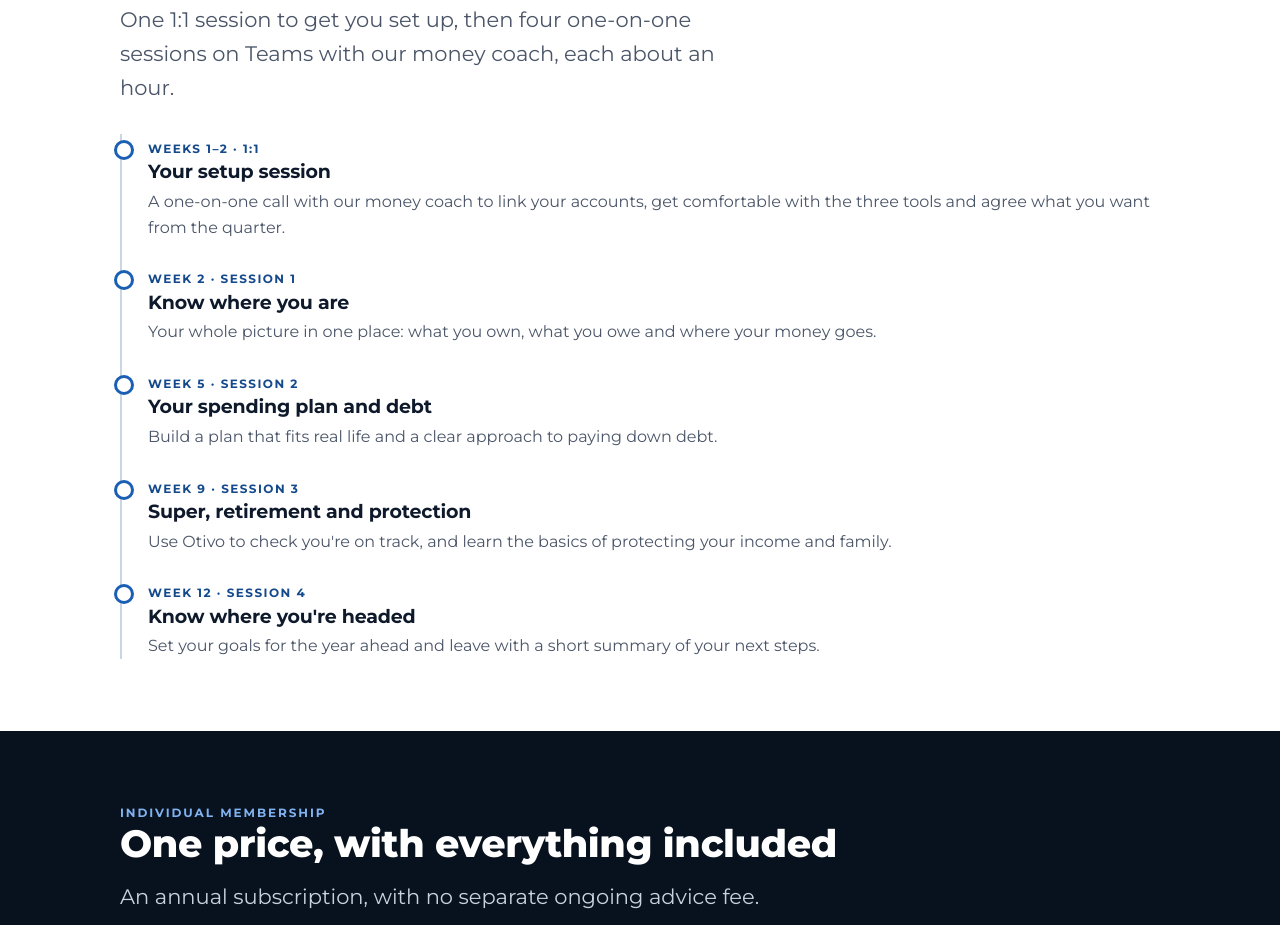
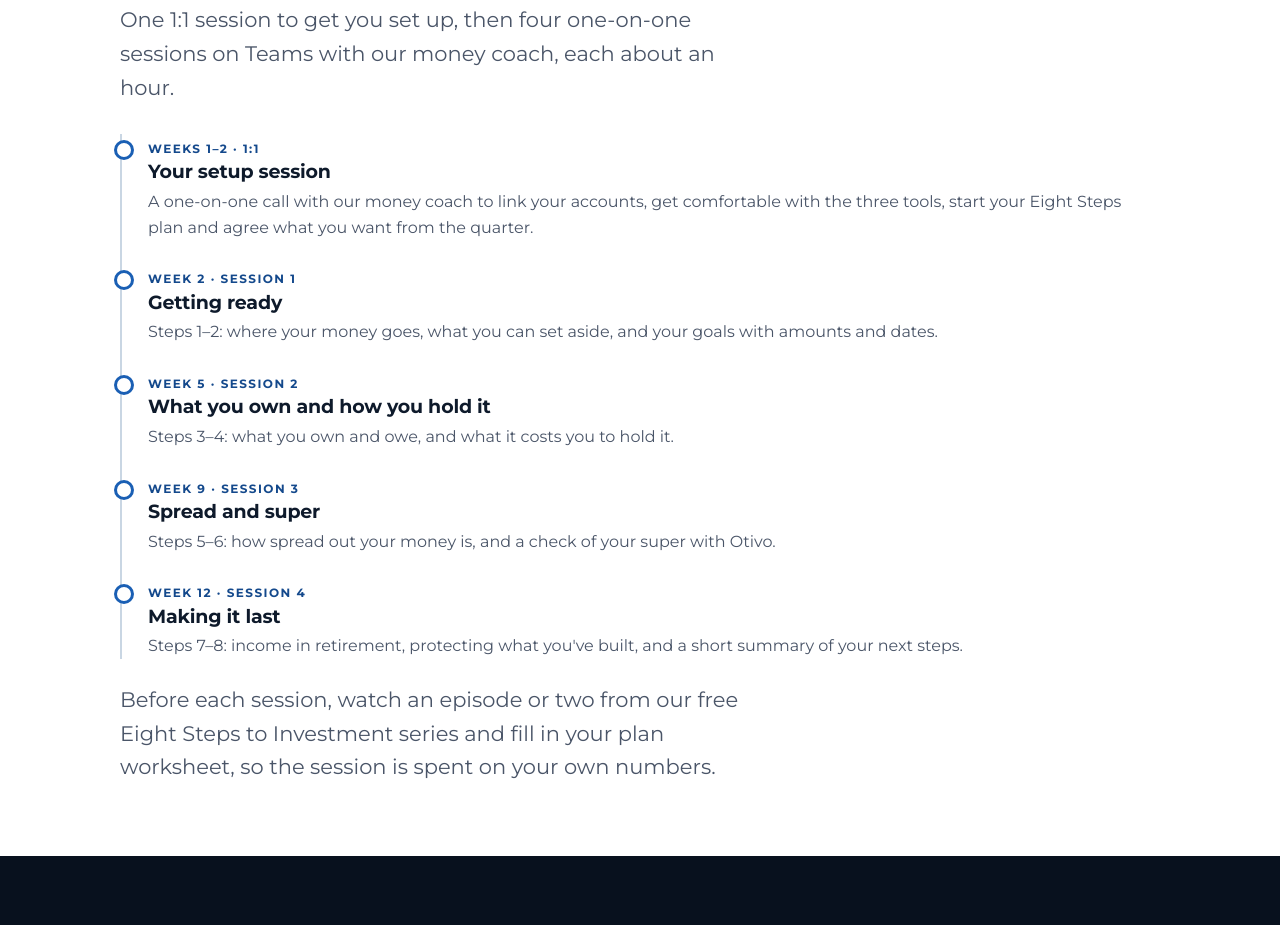
Before and after one commit to cnrdfrncs-droid/wealth-compass, a plain HTML site: page individual/index.html in a window 1280 px wide. Shown: the part 2045-2970 px from the top of the page. Drawn offline with Linux system fonts and the light colour scheme.

Commit message:
Session topics now follow the Eight Steps series
One-on-one sessions cover Steps 1-2, 3-4, 5-6 and 7-8, with episodes as pre-work.

```diff
--- a/individual/index.html
+++ b/individual/index.html
@@ -192,12 +192,13 @@ footer p+p{margin-top:12px}
     <h2>One quarter, one clear rhythm</h2>
     <p class="lead">One 1:1 session to get you set up, then four one-on-one sessions on Teams with our money coach, each about an hour.</p>
     <ul class="journey">
-      <li><span class="m">Weeks 1–2 · 1:1</span><h3>Your setup session</h3><p>A one-on-one call with our money coach to link your accounts, get comfortable with the three tools and agree what you want from the quarter.</p></li>
-      <li><span class="m">Week 2 · Session 1</span><h3>Know where you are</h3><p>Your whole picture in one place: what you own, what you owe and where your money goes.</p></li>
-      <li><span class="m">Week 5 · Session 2</span><h3>Your spending plan and debt</h3><p>Build a plan that fits real life and a clear approach to paying down debt.</p></li>
-      <li><span class="m">Week 9 · Session 3</span><h3>Super, retirement and protection</h3><p>Use Otivo to check you're on track, and learn the basics of protecting your income and family.</p></li>
-      <li><span class="m">Week 12 · Session 4</span><h3>Know where you're headed</h3><p>Set your goals for the year ahead and leave with a short summary of your next steps.</p></li>
+      <li><span class="m">Weeks 1–2 · 1:1</span><h3>Your setup session</h3><p>A one-on-one call with our money coach to link your accounts, get comfortable with the three tools, start your Eight Steps plan and agree what you want from the quarter.</p></li>
+      <li><span class="m">Week 2 · Session 1</span><h3>Getting ready</h3><p>Steps 1–2: where your money goes, what you can set aside, and your goals with amounts and dates.</p></li>
+      <li><span class="m">Week 5 · Session 2</span><h3>What you own and how you hold it</h3><p>Steps 3–4: what you own and owe, and what it costs you to hold it.</p></li>
+      <li><span class="m">Week 9 · Session 3</span><h3>Spread and super</h3><p>Steps 5–6: how spread out your money is, and a check of your super with Otivo.</p></li>
+      <li><span class="m">Week 12 · Session 4</span><h3>Making it last</h3><p>Steps 7–8: income in retirement, protecting what you've built, and a short summary of your next steps.</p></li>
     </ul>
+    <p class="lead" style="margin-top:24px">Before each session, watch an episode or two from our free Eight Steps to Investment series and fill in your plan worksheet, so the session is spent on your own numbers.</p>
   </div>
 </section>
 
```
